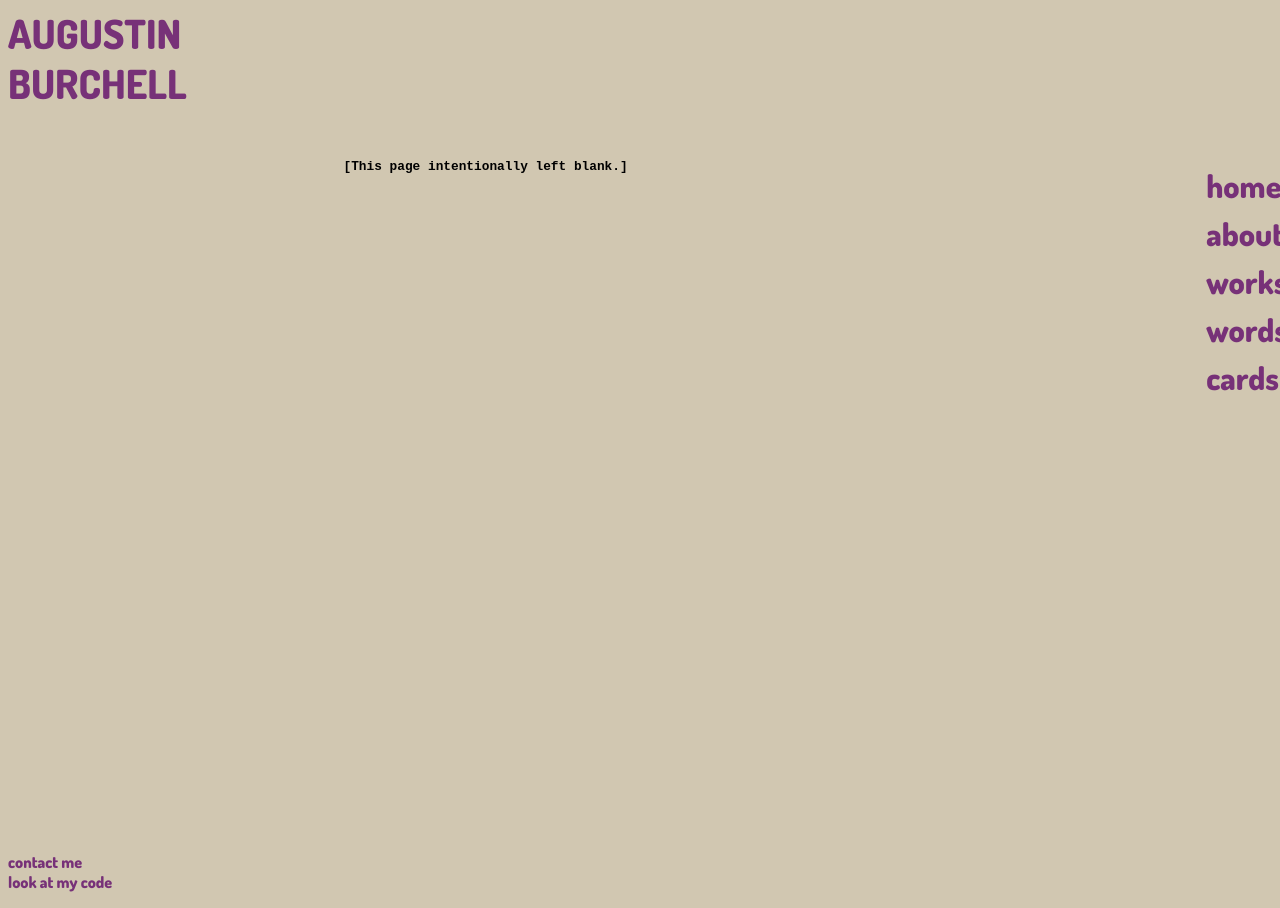
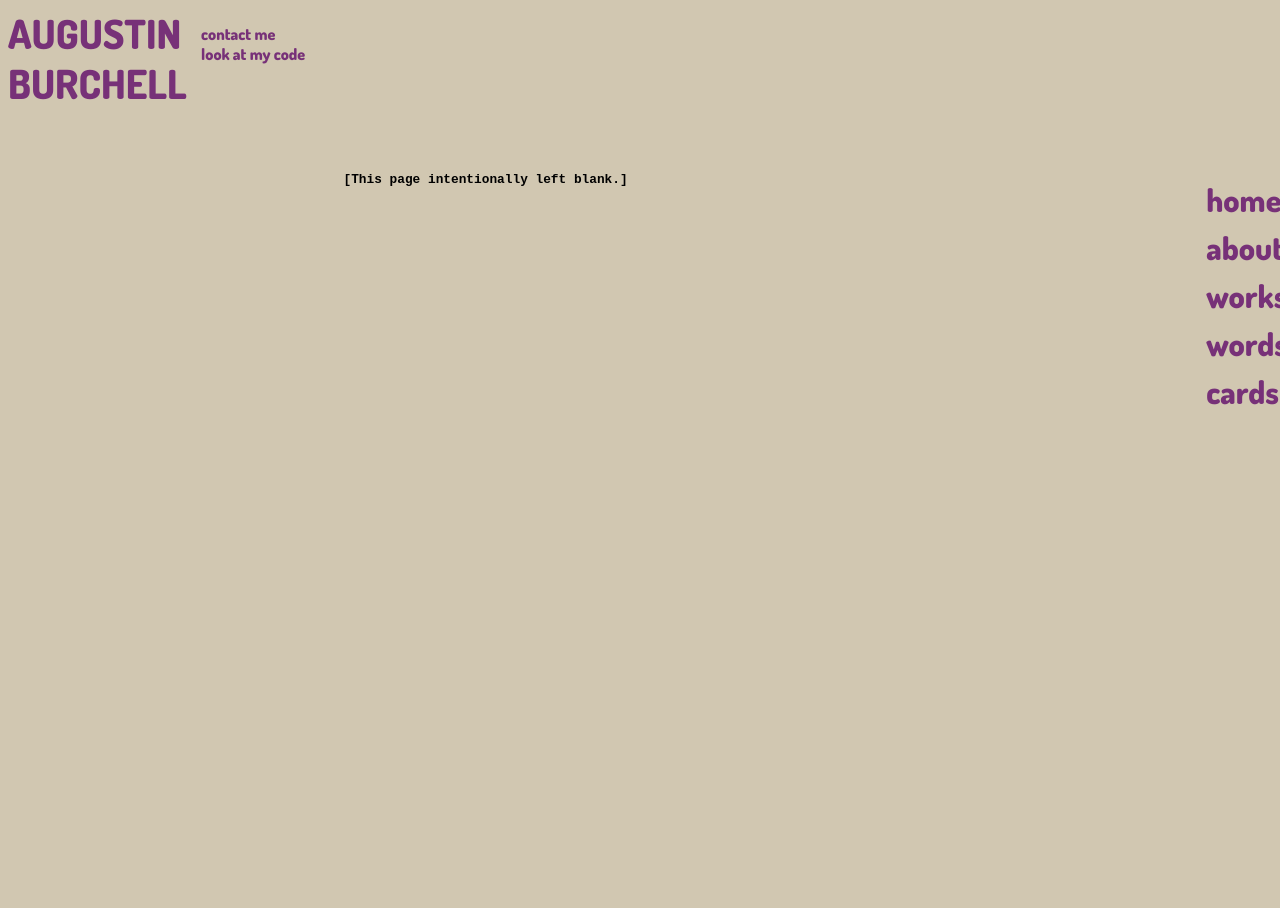
Before and after one commit to aburchell/aburchell.github.io, a Jekyll site: the page built from index.html, in a window 1280 px wide. Built offline with Jekyll 4.4.1, drawn with Linux system fonts in a browser that asks for light colours.

Commit message:
Added some more yellow and divs around foot to fix

```diff
--- a/_includes/footer.html
+++ b/_includes/footer.html
@@ -1,6 +1,10 @@
+<div class="bottom-junk">
+    <div>
         <footer class="main-footer">
             <ul>
                 <li><a href="augustin.burchell@gmail.com">contact me</li>
                 <li><a href="https://github.com/aburchell">look at my code</a></li>
             </ul>
         </footer>
+    </div>
+</div>
--- a/css/main.css
+++ b/css/main.css
@@ -8,7 +8,6 @@
 body {
     height: 100%;
     width: 100%;
-    max-height: 100%;
     font-family:'Dosis', 'Sans-Serif';
     background-color: #D1C7B1;
     overflow-x: hidden;
@@ -82,6 +81,12 @@
       bottom:100%;
       text-align: justify;
     }
+
+    .bottom-junk div{
+      position:fixed;
+    }
+    /*Add a classed div around the footer, then inside that make a div within*/
+    /*which the footer will sit*/
 }
 
 footer ul {
@@ -125,7 +130,7 @@
 
 a:visited {
   text-decoration: none;
-  color: #51174E;
+  color: #ffcc33;
 }
 
 a:hover {
@@ -140,7 +145,7 @@
 
 .main-footer>a {
    text-decoration: none;
-   color: ghostwhite;
+   color: #ffcc33;
 }
 
 /************ Slideshow styling **************/
```
Lines whose indentation alone changed are shown as unchanged.
